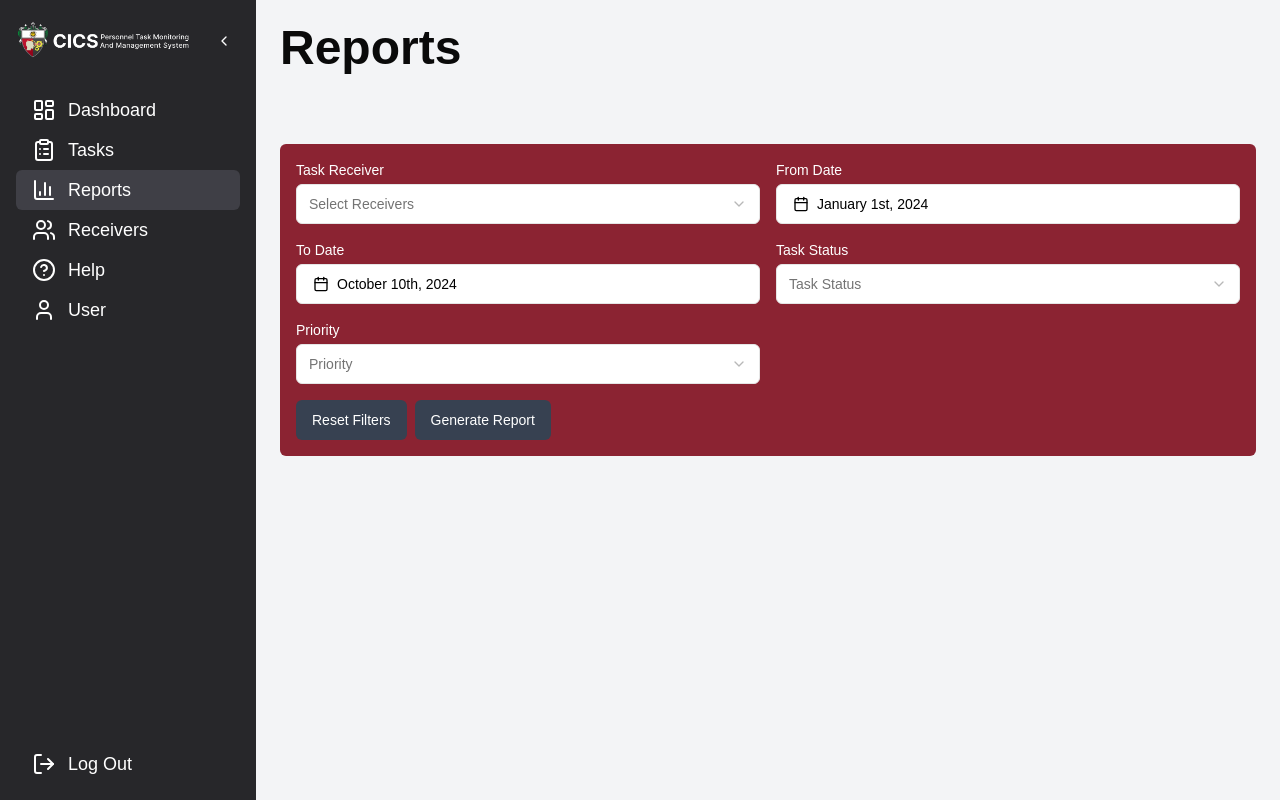
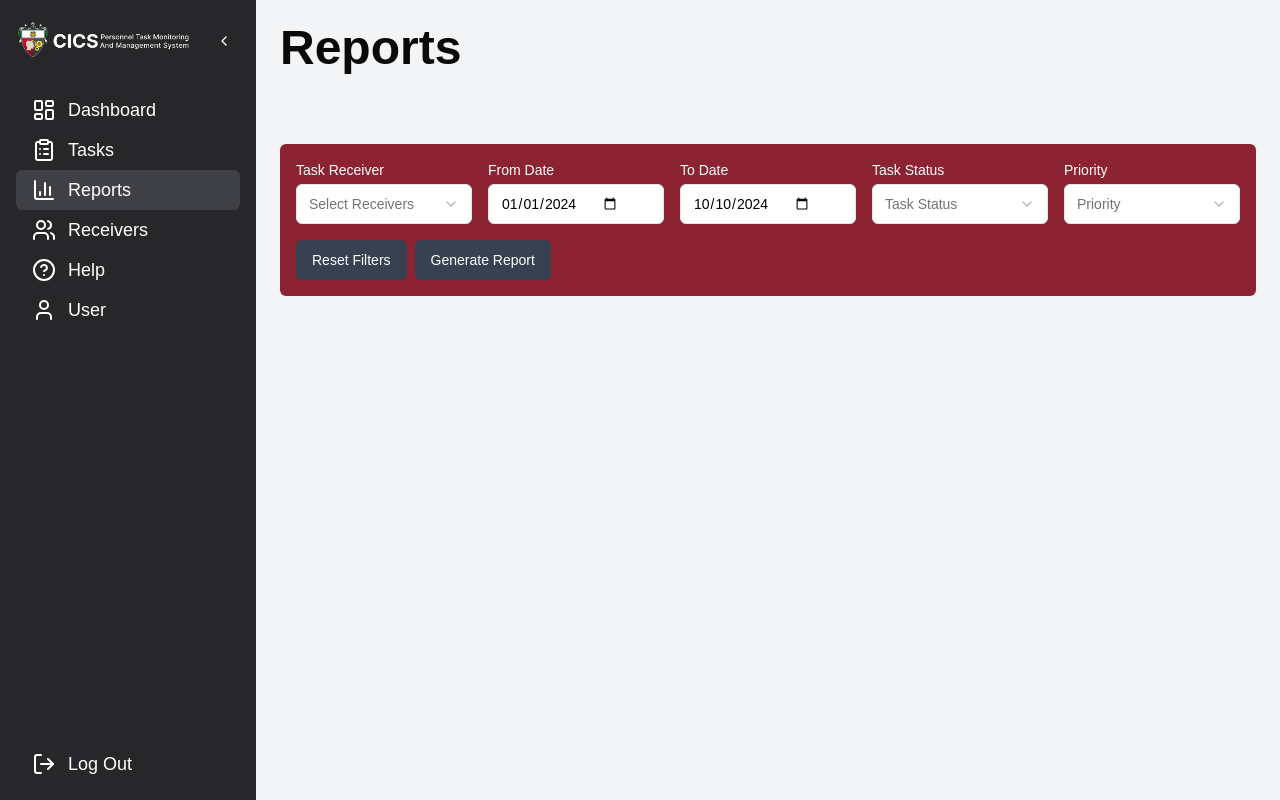
Before and after one commit to Liam-Dev1/cics-task-management, a Next.js app: page /reports in a window 1280 px wide. Built offline with nearby package versions, Linux system fonts and the light colour scheme.

Commit message:
GUMAGANA NA REPORT PAGE

```diff
--- a/src/components/task-report-dashboard.tsx
+++ b/src/components/task-report-dashboard.tsx
@@ -7,6 +7,7 @@ import { Select, SelectContent, SelectItem, SelectTrigger, SelectValue } from "@
 import { Popover, PopoverContent, PopoverTrigger } from "@/components/ui/popover"
 import { Calendar as CalendarComponent } from "@/components/ui/calendar"
 import { Checkbox } from "@/components/ui/checkbox"
+import { Input } from "@/components/ui/input"
 import {
   format,
   startOfWeek,
@@ -359,7 +360,7 @@ export default function TaskReportDashboard() {
             <div className="flex-1 p-6 ">
             {/* Filter Controls */}
             <div className="bg-[#8B2332] text-white p-4 rounded-md mb-4 sticky top-0 z-10">
-              <div className="grid grid-cols-1 md:grid-cols-2 gap-4">
+              <div className="grid grid-cols-1 md:grid-cols-5 gap-4">
               <div>
                 <label htmlFor="task-receiver" className="block text-sm font-medium mb-1">
                 Task Receiver
@@ -415,55 +416,33 @@ export default function TaskReportDashboard() {
               </div>
 
               <div>
-                <label htmlFor="from-date" className="block text-sm font-medium mb-1">
-                From Date
+                  <label htmlFor="from-date" className="block text-sm font-medium mb-1">
+                  From Date
                 </label>
-                <Popover>
-                <PopoverTrigger asChild>
-                  <Button
+                <Input
+                  type="date"
                   id="from-date"
-                  variant="outline"
-                  className="w-full justify-start text-left font-normal bg-white text-black"
-                  >
-                  <Calendar className="mr-2 h-4 w-4" />
-                  {currentFilters.fromDate ? format(currentFilters.fromDate, "PPP") : <span>From</span>}
-                  </Button>
-                </PopoverTrigger>
-                <PopoverContent className="w-auto p-0">
-                  <CalendarComponent
-                  mode="single"
-                  selected={currentFilters.fromDate}
-                  onSelect={(date) => handleFilterChange("fromDate", date)}
-                  initialFocus
-                  />
-                </PopoverContent>
-                </Popover>
+                  name="fromDate"
+                  value={format(currentFilters.fromDate, "yyyy-MM-dd")}
+                  onChange={(e) => handleFilterChange("fromDate", new Date(e.target.value))}
+                  className="bg-white text-black w-full"
+                  required
+                 />
               </div>
 
               <div>
                 <label htmlFor="to-date" className="block text-sm font-medium mb-1">
-                To Date
+                  To Date
                 </label>
-                <Popover>
-                <PopoverTrigger asChild>
-                  <Button
+                <Input
+                  type="date"
                   id="to-date"
-                  variant="outline"
-                  className="w-full justify-start text-left font-normal bg-white text-black"
-                  >
-                  <Calendar className="mr-2 h-4 w-4" />
-                  {currentFilters.toDate ? format(currentFilters.toDate, "PPP") : <span>To</span>}
-                  </Button>
-                </PopoverTrigger>
-                <PopoverContent className="w-auto p-0">
-                  <CalendarComponent
-                  mode="single"
-                  selected={currentFilters.toDate}
-                  onSelect={(date) => handleFilterChange("toDate", date)}
-                  initialFocus
-                  />
-                </PopoverContent>
-                </Popover>
+                  name="toDate"
+                  value={format(currentFilters.toDate, "yyyy-MM-dd")}
+                  onChange={(e) => handleFilterChange("toDate", new Date(e.target.value))}
+                  className="bg-white text-black w-full"
+                  required
+                />
               </div>
 
               <div>
```
